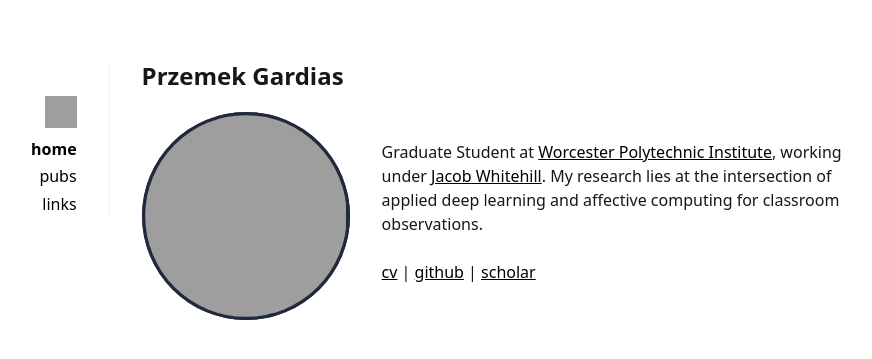
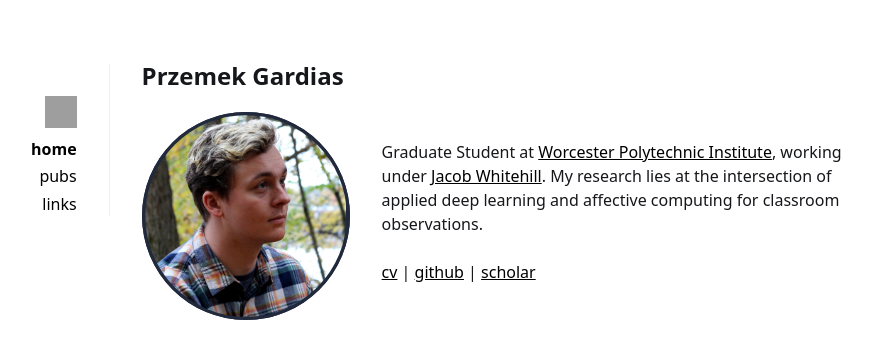
Before and after one commit to pgardias/pgardias.github.io, a Jekyll site: the page built from _pages/index.md, in a window 1280 px wide. Shown: the top 359 px of the page, without its empty margins (236-1108 px from the left). Built offline with Jekyll 4.4.1, drawn with Linux system fonts in a browser that asks for light colours; grey boxes are pictures that could not be loaded.

Commit message:
Load original image assets

```diff
--- a/_layouts/default.html
+++ b/_layouts/default.html
@@ -7,12 +7,8 @@ layout: compress
   {% include head.html %}
   <body>
     <main role="main">
-
 	    {% include navigation.html %}
-
-        {{ content }}
-
+      {{ content }}
     </main>
-
   </body>
 </html>
--- a/_pages/index.md
+++ b/_pages/index.md
@@ -6,7 +6,7 @@ description: Graduate Student at Worcester Polytechnic Institute.
 
 <div class="fp" markdown=0>
 	<div class="circletag" style="width: 13rem; height: 13rem; flex: 0 0 13rem;">
-		<img src="{{ site.url }}/assets/profile.jp2" alt="Profile">
+		<img src="{{ site.url }}/assets/profile.jpg" alt="Profile">
 	</div>
 	<p style="margin: 1.5rem 0; flex: 1 1 40%">
 		Graduate Student at <a href="https://web.cs.wpi.edu/">Worcester Polytechnic Institute</a>, working under <a href="https://users.wpi.edu/~jrwhitehill/">Jacob Whitehill</a>. My research lies at the intersection of applied deep learning and affective computing for classroom observations.
```
